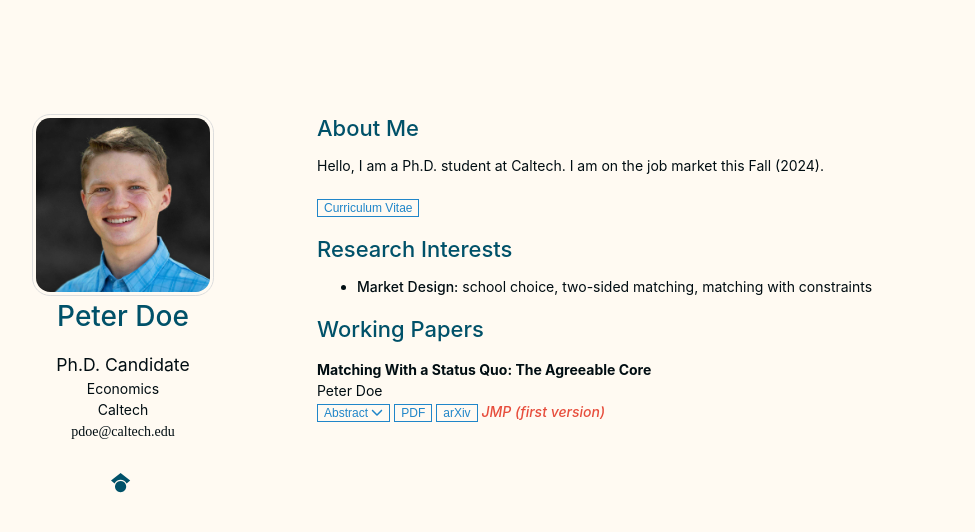
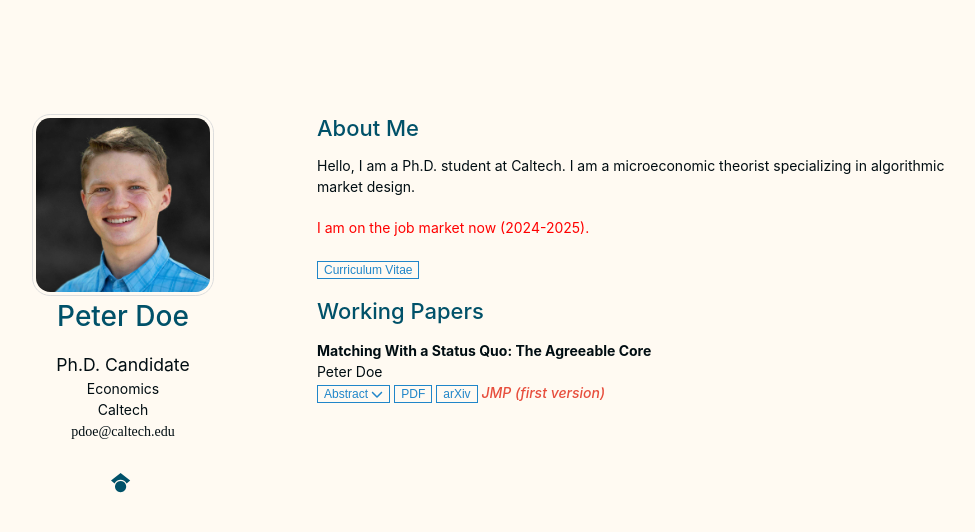
Before and after one commit to Pita-Dough/Pita-Dough.github.io, a Jekyll site: the page built from index.md, in a window 1280 px wide. Shown: the top 532 px of the page, without its empty margins (153-1128 px from the left). Built offline with Jekyll 4.4.1, drawn with Linux system fonts in a browser that asks for light colours; nearby versions of some CDN libraries; a style sheet for code colours, icons or effects is not loaded; our own code applies the rules of GitHub Pages for plain Markdown files.

Commit message:
Update index.md

```diff
--- a/index.md
+++ b/index.md
@@ -4,12 +4,10 @@
 
 ## About Me
 
-Hello, I am a Ph.D. student at Caltech. I am on the job market this Fall (2024).
+Hello, I am a Ph.D. student at Caltech. I am a microeconomic theorist specializing in algorithmic market design.
+
+<span style="color:red">I am on the job market now (2024-2025).</span>
 
 <a href="assets/files/CV-PNDoe.pdf" style="cursor:pointer"><button  class="btn btn-sm z-depth-0" role="button" target="_blank" style="font-size:12px;border:1px solid #2086c9;color:#2086c9;cursor:pointer;background-color:#fffaf2;">Curriculum Vitae</button></a>
 
-## Research Interests
-
-- **Market Design:** school choice, two-sided matching, matching with constraints
-
 {% include_relative _includes/workingpapers.md %}
```
